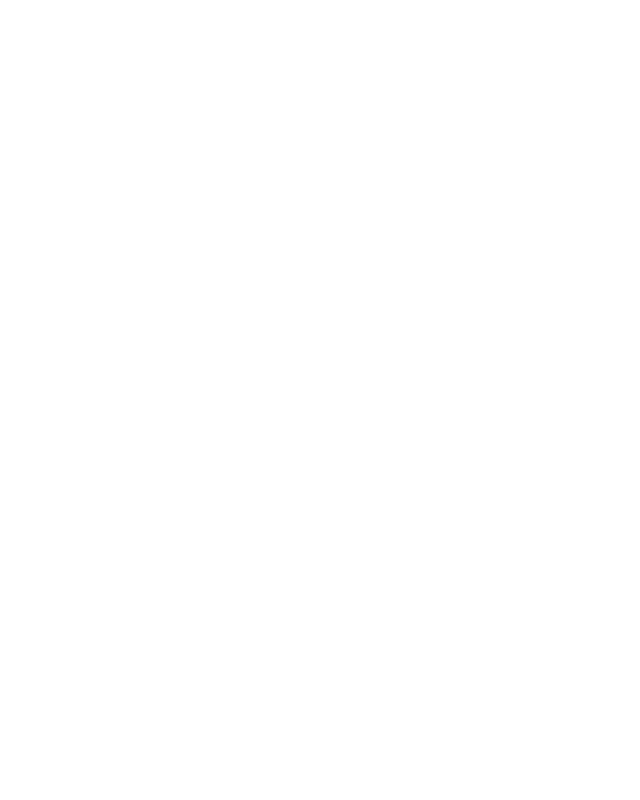
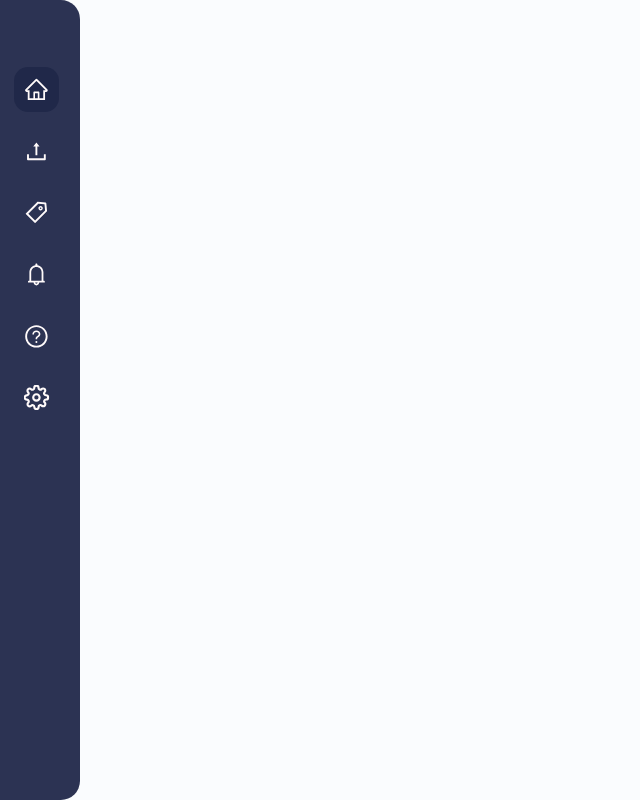
Before and after one commit to gustavodiasobtrader/cloud-storage-supabase, a React (Create React App) app: page / in a window 1280 px wide. Shown: the whole page, without its empty margins (0-640 px from the left). Built offline with nearby package versions, Linux system fonts and the light colour scheme.

Commit message:
feat(dashboard): dashboard initial strucutre and sidebar navigation

```diff
--- a/package.json
+++ b/package.json
@@ -8,7 +8,7 @@
     "@testing-library/react": "^11.1.0",
     "@testing-library/user-event": "^12.1.10",
     "@types/jest": "^26.0.15",
-    "@types/node": "^12.0.0",
+    "@types/node": "^16.9.6",
     "@types/react": "^17.0.0",
     "@types/react-dom": "^17.0.0",
     "@types/react-icons": "^3.0.0",
@@ -46,5 +46,7 @@
       "last 1 safari version"
     ]
   },
-  "devDependencies": {}
+  "devDependencies": {
+    "dotenv": "^10.0.0"
+  }
 }
--- a/src/App.tsx
+++ b/src/App.tsx
@@ -1,7 +1,18 @@
+import React from "react";
+import { BrowserRouter as Router, Switch, Route } from "react-router-dom";
+import Dashboard from "./pages/dashboard/Dashboard";
 import "./App.scss";
 
 function App() {
-  return <></>;
+  return (
+    <>
+      <Router>
+        <Switch>
+          <Route path="/" component={Dashboard} />
+        </Switch>
+      </Router>
+    </>
+  );
 }
 
 export default App;
--- /dev/null
+++ b/src/components/navbar/Navbar.scss
@@ -0,0 +1,48 @@
+.navbar-wrapper {
+  background-color: #fafcfe;
+
+  .navbar {
+    width: 100%;
+    height: 100%;
+
+    border-bottom-right-radius: 1.2rem;
+    border-top-right-radius: 1.2rem;
+    background-color: #2c3353;
+
+    .items-wrapper {
+      padding-top: 4.2rem;
+      min-height: 420px;
+      display: flex;
+      justify-content: space-between;
+      flex-direction: column;
+      margin-right: 0.4rem;
+
+      .icon {
+        display: flex;
+        justify-content: center;
+        align-items: center;
+
+        svg {
+          font-size: 2.8rem;
+          color: snow;
+          padding: 0.6rem;
+          border: 0px solid black;
+          border-radius: 14px;
+        }
+      }
+
+      .icon.active > svg {
+        background-color: #202849;
+      }
+    }
+  }
+}
+
+@media screen and (min-width: 768px) {
+  .navbar {
+    .items-wrapper {
+      padding-top: 4.2rem;
+      min-height: 420px;
+    }
+  }
+}
--- /dev/null
+++ b/src/components/navbar/Navbar.tsx
@@ -0,0 +1,42 @@
+import "./Navbar.scss";
+import {
+  AiOutlineBell,
+  AiOutlineHome,
+  AiOutlineQuestionCircle,
+  AiOutlineTag,
+  AiOutlineUpload,
+} from "react-icons/ai";
+import { FiSettings } from "react-icons/fi";
+
+const Navbar = () => {
+  return (
+    <>
+      <div className="navbar-wrapper">
+        <div className="navbar">
+          <div className="items-wrapper">
+            <div className="icon active">
+              <AiOutlineHome />
+            </div>
+            <div className="icon">
+              <AiOutlineUpload />
+            </div>
+            <div className="icon">
+              <AiOutlineTag />
+            </div>
+            <div className="icon">
+              <AiOutlineBell />
+            </div>
+            <div className="icon">
+              <AiOutlineQuestionCircle />
+            </div>
+            <div className="icon">
+              <FiSettings />
+            </div>
+          </div>
+        </div>
+      </div>
+    </>
+  );
+};
+
+export default Navbar;
--- /dev/null
+++ b/src/pages/dashboard/Dashboard.scss
@@ -0,0 +1,12 @@
+.dashboard-wrapper {
+  width: 100vw;
+  height: 100vh;
+  background-color: snow;
+
+  display: grid;
+  grid-template-columns: 5rem auto;
+
+  .main-content {
+    background-color: #fafcfe;
+  }
+}
--- /dev/null
+++ b/src/pages/dashboard/Dashboard.tsx
@@ -0,0 +1,16 @@
+import { AiOutlineHome } from "react-icons/ai";
+import Navbar from "../../components/navbar/Navbar";
+import "./Dashboard.scss";
+
+const Dashboard = () => {
+  return (
+    <>
+      <div className="dashboard-wrapper">
+        <Navbar />
+        <div className="main-content"></div>
+      </div>
+    </>
+  );
+};
+
+export default Dashboard;
--- a/src/services/authentication.service.ts
+++ b/src/services/authentication.service.ts
@@ -62,3 +62,6 @@
 export const getAuth = () => {
     return supabaseClient.auth;
 }
+
+//TODO: Create method to update user's meta-data
+//TODO: Create method to update user's password (when sign-up based on local provider)
--- a/src/services/supabase.service.ts
+++ b/src/services/supabase.service.ts
@@ -1,6 +1,7 @@
+import { CONFIG } from './../configs/env.config';
 import { createClient } from '@supabase/supabase-js';
 
-const supabaseClient = createClient('', '');
+const supabaseClient = createClient(CONFIG.url, CONFIG.key);
 
 
 export default supabaseClient;
```
Also changed, not shown: src/configs/env.config.ts (added, +9 -0 lines), 1 other file (tests, documents, lock files or other folders).
